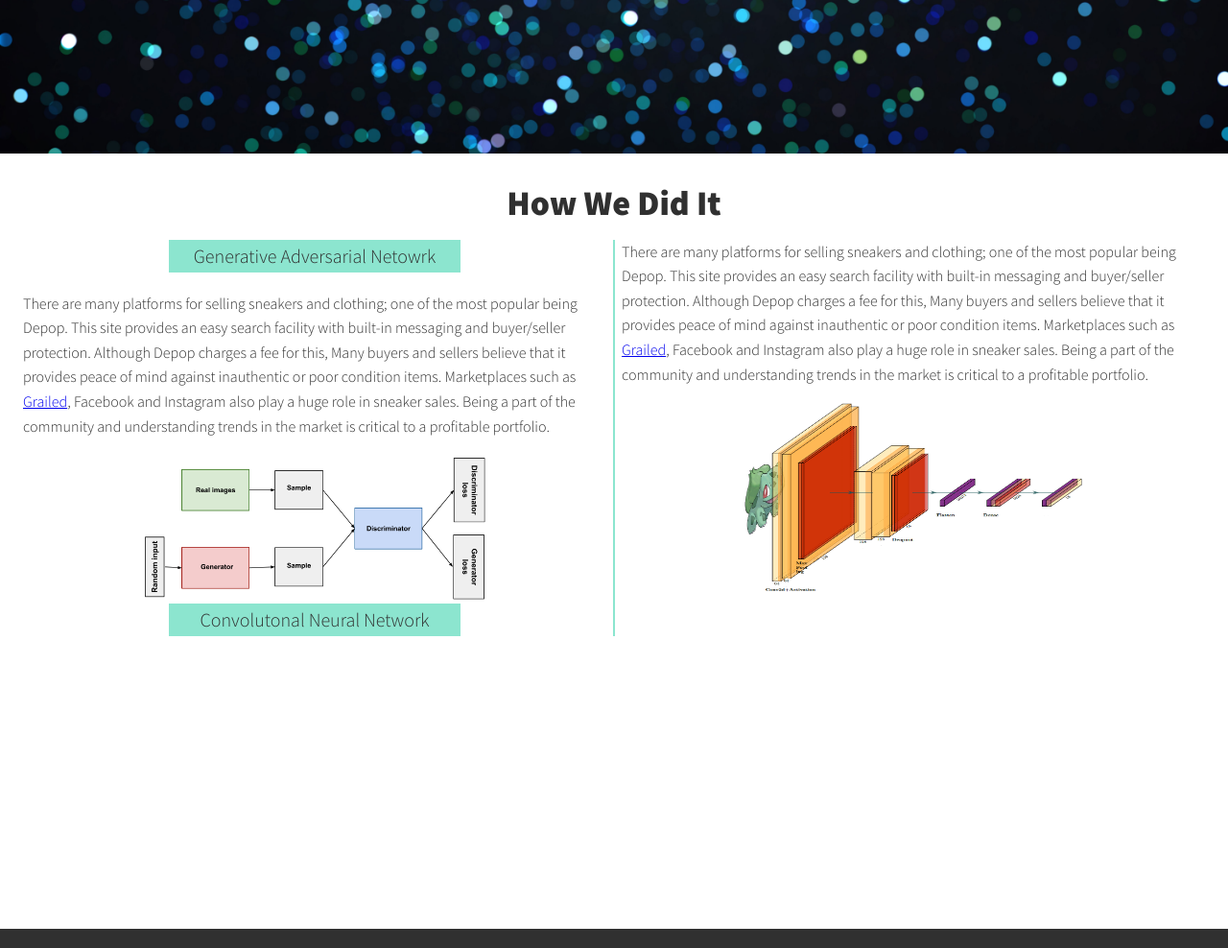
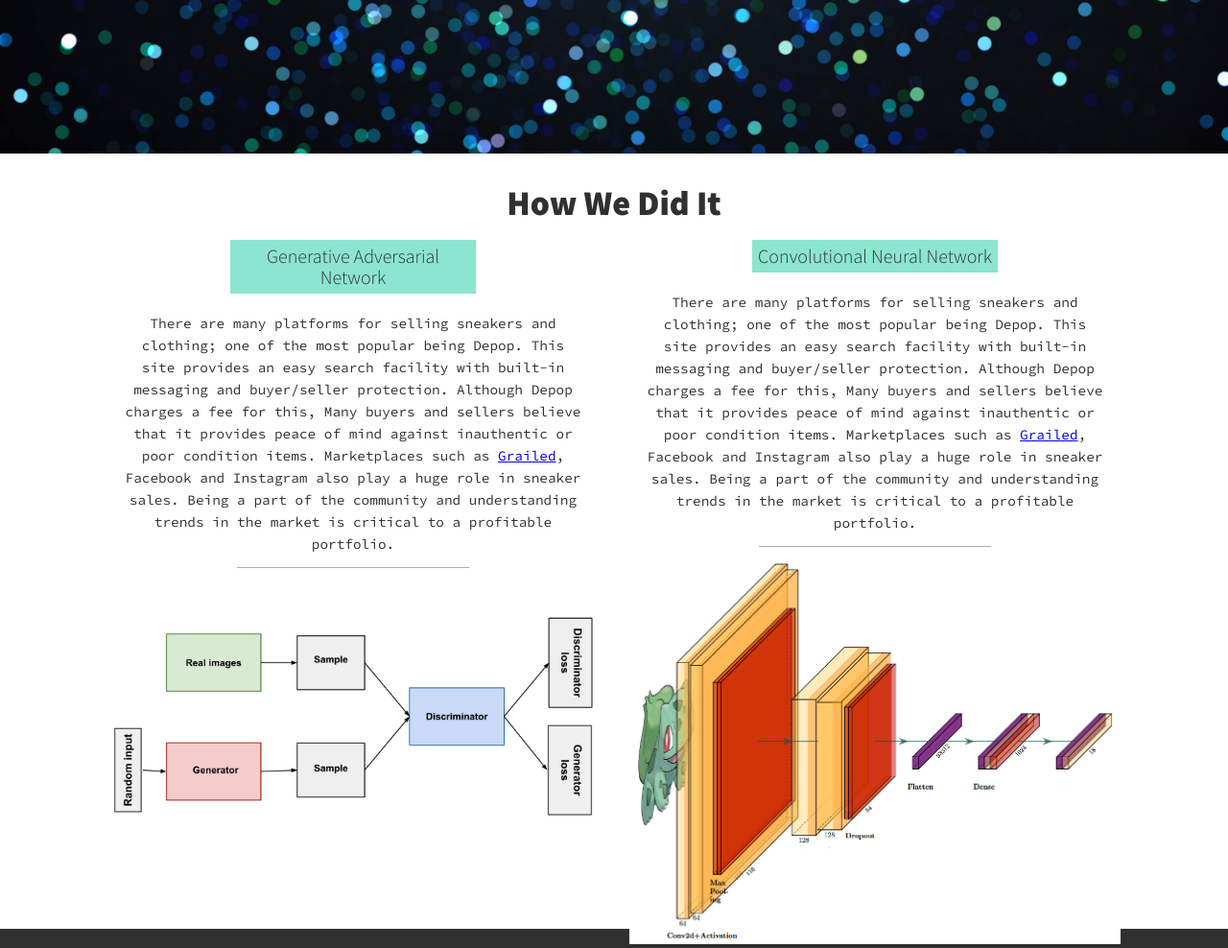
Before and after one commit to lck3nny/Portfolio, a PHP site: page /pokemon.php in a window 1280 px wide. Shown: the part 1008-1996 px from the top of the page at 96% size. Run offline with PHP 8.4, Linux system fonts and the light colour scheme; some libraries are stand-ins or nearby versions.

Commit message:
Fixed sizing issues with avi page

```diff
--- a/avalanche.php
+++ b/avalanche.php
@@ -102,9 +102,8 @@
 
             <h2 class="section_project-title section_project-title-light">Data</h2>
             <h3 class="section_subtitle section_subtitle_end"><?php echo $avi_vairables_subtitle?></h3>
-            <p class="project-end_body"><?php echo $lorem_ipsum ?></p>
-            <br>
             <div class="avi-data">
+                <p class="project-end_body"><?php echo $lorem_ipsum ?></p>
 
                 <img img src="img/temp.png" class="avi-data_img" alt="Temperature Visualisation">
 
@@ -135,7 +134,8 @@
             <h3 class="section_subtitle section_subtitle_end"><?php echo $avi_results_subtitle?></h3>
 
             <div class="avi-results">
-                <p class="avi-results-body"><?php echo $lorem_ipsum ?></p>
+                <p class="avi-results_body"><?php echo $lorem_ipsum ?></p>
+                <p class="avi-results_body"><?php echo $lorem_ipsum ?></p>
 
                 <a href="https://github.com/lck3nny/AvalancheLSTM" class="img-wrapper avi-results-img1">
                     <img img src="img/3fold_val_acc.png" class=" avi-results-img1" alt="Precip Visualisation">
--- a/content.php
+++ b/content.php
@@ -105,7 +105,7 @@
     // ~~~~~~~~~~~~~~~~~~~~~~~~~~~~~~~~~~~~~~~~
     // Pokemon page content
     // ~~~~~~~~~~~~~~~~~~~~~~~~~~~~~~~~~~~~~~~~
-    $pokemon_how_subtitle = ["Generative Adversarial Netowrk", "Convolutonal Neural Network"];
+    $pokemon_how_subtitle = ["Generative Adversarial Network", "Convolutional Neural Network"];
     $pokemon_results_subtitle = "We made a brand new Pokémon!";
     // ~~~~~~~~~~~~~~~~~~~~~~~~~~~~~~~~~~~~~~~~
     // Sneakers page content
--- a/css/style.css
+++ b/css/style.css
@@ -697,6 +697,7 @@ section{
     font-size: var(--fs-small);
 }
 
+.poke-mid-body::after,
 .project-mid_body::after{
     content: '';
     display: block;
@@ -846,17 +847,14 @@ section{
 
     .avi-pred-body2{
         grid-area: text2;
-
     }
 }
 
 /* LSTM Architecture*/
 
 .lstm_img{
-
-    width: 70%;
-    margin-left: 15%;
-    margin-right: 15%;
+    max-width: 80vw;
+    margin: 0 auto;
 }
 
 .avi-data{
@@ -867,15 +865,19 @@ section{
 @media(min-width: 880px){
     .avi-data{
         width: 80vw;
-        display: flex;
+        display: block;
         height: 60vh;
         justify-content: center;
     }
 
+    .avi-data_img{
+        height: 55vh;
+        margin: 0 auto;
+    }
 
-
-
-
+    .lstm_img{
+        height: 40vh;
+    }
 
 }
 
@@ -921,26 +923,53 @@ section{
     background-image: url(../img/noise.jpg);
 }
 
+.poke-cols{
+    margin: 0 5vw;
+}
+
+.poke-mid-body{
+    text-align: center;
+    font-family: var(--ff-secondary);
+    font-size: var(--fs-small);
+    margin: 1em;
+}
 @media(min-width: 800px){
     .poke-cols{
-        columns: 2;
-        column-gap: 1em;
-        column-rule-style: solid;
-        column-rule-width: 2px;
-        column-rule-color: var(--clr-accent);
+        display: grid;
+        grid-template-areas: "text4 text5"
+                            "img5 img6";
+
+        grid-template-columns: 40vw 40vw;
+        grid-template-rows: 50vh  30vh;
+        grid-column-gap: 2em;
+        justify-content: center;
     }
+
+    .gan_body{
+        grid-area: text4;
+    }
+
+    .cnn_body{
+        grid-area: text5;
+    }
+
+    .gan_img{
+        grid-area: img5;
+        display: flex;
+        margin: 0 auto;
+        padding: 1em 0;
+    }
+
+    .cnn_img{
+        grid-area: img6;
+        display: flex;
+        margin: 0 auto;
+    }
+
 }
 
-.gan_img,
-.cnn_img{
-    width: 60%;
-    position: relative;
-    margin: 0 auto;
-}
 
-.cnn_img{
-    max-height: 200px;
-}
+
 
 /* ~~~~~~~~~~~~~~~~~~~~~~~~~~~~~~~~~~~~~~~~~~~~~~~~~~ */
 /* Snowsports */
--- a/pokemon.php
+++ b/pokemon.php
@@ -65,26 +65,27 @@
         </section>
 
         <!-- ~~~~~~~~~~~~~~~~~~~~~~~~~~~~~~~~~~~~~~~~~~~~~~~~~~ -->
-        <!-- Poster -->
+        <!-- How we did it -->
         <!-- ~~~~~~~~~~~~~~~~~~~~~~~~~~~~~~~~~~~~~~~~~~~~~~~~~~ -->
 
-        <section class="my-section my-project-mid" id="poster">
+        <section class="my-section my-project-mid" id="how">
             <h2 class="section_project-title section_project-title-dark">How We Did It</h2>
             <div class="poke-cols">
                 <div class="poke-col-1">
                     <h3 class="section_subtitle section_subtitle_mid"><?php echo $pokemon_how_subtitle[0]?></h3>
 
-                    <p class="depop_body"><?php echo $snkrs_depop_body?></p>
-                    <a href="https://developers.google.com/machine-learning/gan/gan_structure">
-                        <img img src="img/gan.png" class="gan_img" alt="gan-architecture">
+                    <p class="poke-mid-body gan_body"><?php echo $snkrs_depop_body?></p>
+                    <a href="https://developers.google.com/machine-learning/gan/gan_structure" class="img-wrapper gan_img">
+                        <img img src="img/gan.png" class="image_wrapper gan_img" alt="gan-architecture">
                     </a>
+                    <br>
                 </div>
 
                 <div class="poke-col-2">
                     <h3 class="section_subtitle section_subtitle_mid"><?php echo $pokemon_how_subtitle[1]?></h3>
 
-                    <p class="depop_body"><?php echo $snkrs_depop_body?></p>
-                    <img img src="img/cnn.png" class="cnn_img" alt="gan-architecture">
+                    <p class="poke-mid-body cnn_body"><?php echo $snkrs_depop_body?></p>
+                    <img img src="img/cnn.png" class="image_wrapper cnn_img" alt="gan-architecture">
 
                 </div>
             </div>
@@ -95,14 +96,14 @@
         </section>
 
         <!-- ~~~~~~~~~~~~~~~~~~~~~~~~~~~~~~~~~~~~~~~~~~~~~~~~~~ -->
-        <!-- Profits -->
+        <!-- Poster -->
         <!-- ~~~~~~~~~~~~~~~~~~~~~~~~~~~~~~~~~~~~~~~~~~~~~~~~~~ -->
 
-        <section class="my-project-end" id="profit">
+        <section class="my-project-end" id="poster">
             <h2 class="section_project-title section_project-title-light">How It Went</h2>
             <h3 class="section_subtitle section_subtitle_end"><?php echo $pokemon_results_subtitle?></h3>
-            <p class="profit_body"><?php echo $snkrs_profit_body?></p>
-            <p class="profit_body"><?php echo $snkrs_profit_body_2?></p>
+            <p class="project-end_body"><?php echo $snkrs_profit_body?></p>
+            <p class="project-end_body"><?php echo $snkrs_profit_body_2?></p>
             <img img src="img/deep_learning_poster.png" class="snkrs_stocks_img" alt="graph of sneaker profit">
         </section>
 
```
Also changed, not shown: 1 other file.
